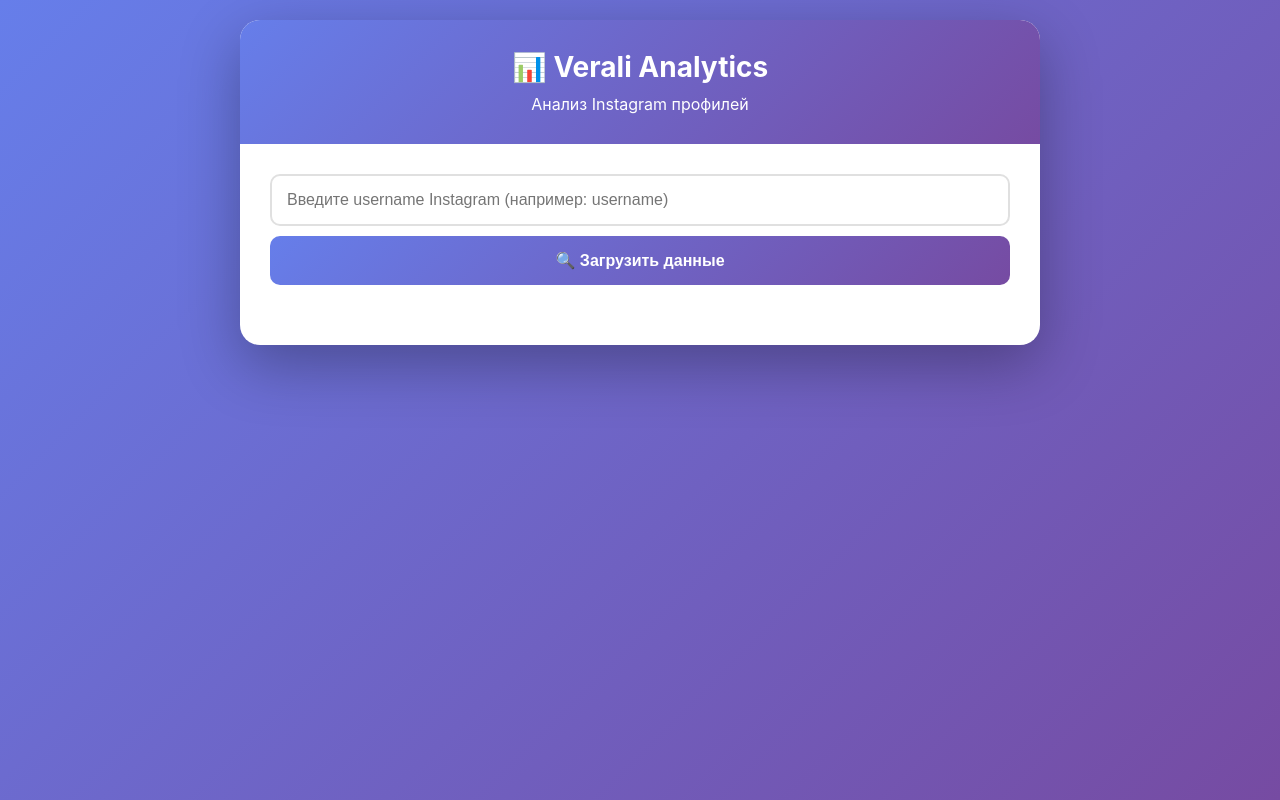
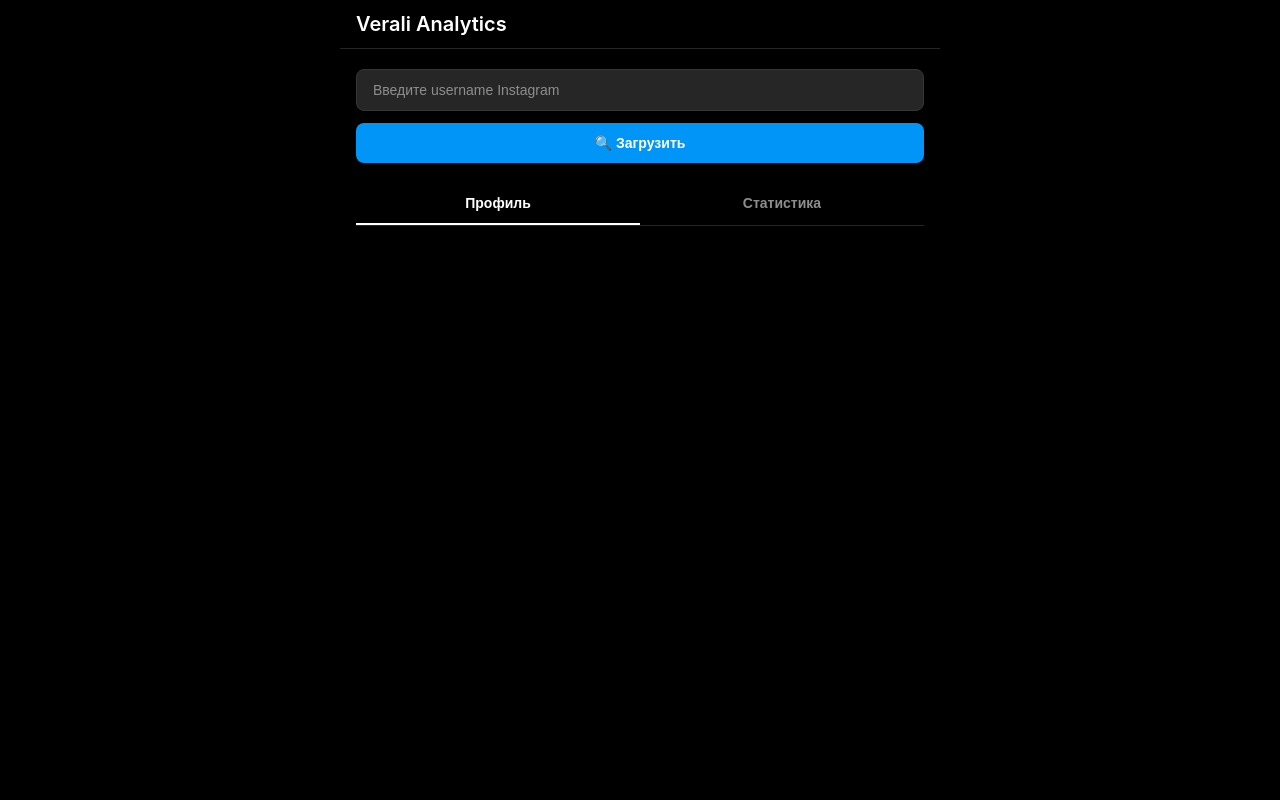
Before and after one commit to mag8888/VeraliA, a FastAPI app: page /miniapp in a window 1280 px wide. Run offline with FastAPI, Linux system fonts and the light colour scheme; parts of the project's set-up code (start-up, migrations or seed data) failed here and were passed over.

Commit message:
Обновлено мини-приложение в стиле Instagram и добавлены кнопки для загрузки главной страницы и статистики

```diff
--- a/client-server/app.py
+++ b/client-server/app.py
@@ -112,11 +112,21 @@ async def analyze_instagram_callback(update: Update, context: ContextTypes.DEFAU
     query = update.callback_query
     await query.answer()
 
+    keyboard = [
+        [
+            InlineKeyboardButton("📱 Главная страница", callback_data="upload_main_page"),
+            InlineKeyboardButton("📊 Статистика", callback_data="upload_stats")
+        ],
+        [InlineKeyboardButton("❌ Отмена", callback_data="cancel_upload")]
+    ]
+    reply_markup = InlineKeyboardMarkup(keyboard)
+
     await query.edit_message_text(
-        "📸 Для анализа Instagram профиля:\n\n"
-        "1. Отправьте username пользователя (например: @username или username)\n"
-        "2. Отправьте скриншот статистики профиля\n\n"
-        "Сейчас покажу примеры скриншотов..."
+        "📸 Выберите тип скриншота для загрузки:\n\n"
+        "• 📱 Главная страница - скриншот профиля с основной информацией\n"
+        "• 📊 Статистика - скриншот профессиональной панели\n\n"
+        "Сначала отправьте username пользователя, затем выберите тип скриншота.",
+        reply_markup=reply_markup
     )
 
     # Отправляем примеры скриншотов
@@ -210,13 +220,91 @@ async def handle_message(update: Update, context: ContextTypes.DEFAULT_TYPE):
     )
 
 
+async def upload_main_page_callback(update: Update, context: ContextTypes.DEFAULT_TYPE):
+    """Обработчик кнопки загрузки главной страницы"""
+    query = update.callback_query
+    await query.answer()
+
+    username = context.user_data.get('username')
+    if not username:
+        await query.edit_message_text(
+            "❌ Сначала отправьте username пользователя Instagram."
+        )
+        return
+
+    context.user_data['screenshot_type'] = 'main_page'
+
+    await query.edit_message_text(
+        f"📱 Загрузка главной страницы для: {username}\n\n"
+        "Отправьте скриншот главной страницы профиля Instagram.\n"
+        "Скриншот должен содержать:\n"
+        "• Аватар профиля\n"
+        "• Количество публикаций, подписчиков, подписок\n"
+        "• Биографию"
+    )
+
+
+async def upload_stats_callback(update: Update, context: ContextTypes.DEFAULT_TYPE):
+    """Обработчик кнопки загрузки статистики"""
+    query = update.callback_query
+    await query.answer()
+
+    username = context.user_data.get('username')
+    if not username:
+        await query.edit_message_text(
+            "❌ Сначала отправьте username пользователя Instagram."
+        )
+        return
+
+    context.user_data['screenshot_type'] = 'stats'
+
+    await query.edit_message_text(
+        f"📊 Загрузка статистики для: {username}\n\n"
+        "Отправьте скриншот профессиональной панели Instagram.\n"
+        "Скриншот должен содержать:\n"
+        "• Просмотры профиля\n"
+        "• Взаимодействия\n"
+        "• Новые подписчики\n"
+        "• Детальную статистику"
+    )
+
+
+async def cancel_upload_callback(update: Update, context: ContextTypes.DEFAULT_TYPE):
+    """Обработчик кнопки отмены"""
+    query = update.callback_query
+    await query.answer()
+
+    context.user_data['username'] = None
+    context.user_data['screenshot_type'] = None
+
+    await query.edit_message_text(
+        "❌ Загрузка отменена.\n\n"
+        "Используйте /start для начала работы."
+    )
+
+
 async def handle_photo(update: Update, context: ContextTypes.DEFAULT_TYPE):
     """Обработчик фотографий (скриншотов)"""
     username = context.user_data.get('username')
+    screenshot_type = context.user_data.get('screenshot_type')
 
     if not username:
         await update.message.reply_text(
             "❌ Сначала отправьте username пользователя Instagram."
+        )
+        return
+
+    if not screenshot_type:
+        keyboard = [
+            [
+                InlineKeyboardButton("📱 Главная страница", callback_data="upload_main_page"),
+                InlineKeyboardButton("📊 Статистика", callback_data="upload_stats")
+            ]
+        ]
+        reply_markup = InlineKeyboardMarkup(keyboard)
+        await update.message.reply_text(
+            "❌ Выберите тип скриншота перед отправкой:",
+            reply_markup=reply_markup
         )
         return
 
@@ -273,11 +361,14 @@ async def handle_photo(update: Update, context: ContextTypes.DEFAULT_TYPE):
                 ) as response:
                     if response.status == 200:
                         result = await response.json()
+                        screenshot_type_name = "главной страницы" if screenshot_type == 'main_page' else "статистики"
                         await update.message.reply_text(
-                            f"✅ Анализ завершен!\n\n"
+                            f"✅ Скриншот {screenshot_type_name} загружен!\n\n"
                             f"📊 Данные сохранены для пользователя: {username}\n\n"
                             "Откройте мини-приложение для просмотра статистики."
                         )
+                        # Сброс типа скриншота после успешной загрузки
+                        context.user_data['screenshot_type'] = None
                     else:
                         error_text = await response.text()
                         await update.message.reply_text(
@@ -293,6 +384,9 @@ async def handle_photo(update: Update, context: ContextTypes.DEFAULT_TYPE):
 # Регистрация обработчиков
 telegram_app.add_handler(CommandHandler("start", start_command))
 telegram_app.add_handler(CallbackQueryHandler(analyze_instagram_callback, pattern="^analyze_instagram$"))
+telegram_app.add_handler(CallbackQueryHandler(upload_main_page_callback, pattern="^upload_main_page$"))
+telegram_app.add_handler(CallbackQueryHandler(upload_stats_callback, pattern="^upload_stats$"))
+telegram_app.add_handler(CallbackQueryHandler(cancel_upload_callback, pattern="^cancel_upload$"))
 telegram_app.add_handler(MessageHandler(filters.TEXT & ~filters.COMMAND, handle_message))
 telegram_app.add_handler(MessageHandler(filters.PHOTO, handle_photo))
 
--- a/client-server/templates/miniapp.html
+++ b/client-server/templates/miniapp.html
@@ -13,160 +13,295 @@
 
         body {
             font-family: -apple-system, BlinkMacSystemFont, 'Segoe UI', Roboto, Oxygen, Ubuntu, Cantarell, sans-serif;
-            background: linear-gradient(135deg, #667eea 0%, #764ba2 100%);
+            background: #000000;
+            color: #ffffff;
             min-height: 100vh;
-            padding: 20px;
+            padding: 0;
         }
 
         .container {
-            max-width: 800px;
+            max-width: 600px;
             margin: 0 auto;
-            background: white;
-            border-radius: 20px;
-            box-shadow: 0 20px 60px rgba(0,0,0,0.3);
-            overflow: hidden;
+            background: #000000;
         }
 
         .header {
-            background: linear-gradient(135deg, #667eea 0%, #764ba2 100%);
-            color: white;
-            padding: 30px;
+            background: #000000;
+            border-bottom: 1px solid #262626;
+            padding: 12px 16px;
+            display: flex;
+            align-items: center;
+            justify-content: space-between;
+            position: sticky;
+            top: 0;
+            z-index: 100;
+        }
+
+        .header h1 {
+            font-size: 20px;
+            font-weight: 600;
+            color: #ffffff;
+        }
+
+        .profile-section {
+            padding: 20px 16px;
+            border-bottom: 1px solid #262626;
+        }
+
+        .profile-header {
+            display: flex;
+            align-items: center;
+            gap: 20px;
+            margin-bottom: 20px;
+        }
+
+        .profile-avatar {
+            width: 86px;
+            height: 86px;
+            border-radius: 50%;
+            border: 2px solid #262626;
+            background: linear-gradient(45deg, #f09433 0%, #e6683c 25%, #dc2743 50%, #cc2366 75%, #bc1888 100%);
+            display: flex;
+            align-items: center;
+            justify-content: center;
+            font-size: 40px;
+        }
+
+        .profile-info {
+            flex: 1;
+        }
+
+        .profile-username {
+            font-size: 20px;
+            font-weight: 400;
+            margin-bottom: 8px;
+        }
+
+        .profile-stats {
+            display: flex;
+            gap: 20px;
+            margin-top: 12px;
+        }
+
+        .stat-item {
             text-align: center;
         }
 
-        .header h1 {
-            font-size: 28px;
-            margin-bottom: 10px;
+        .stat-value {
+            font-size: 16px;
+            font-weight: 600;
+            display: block;
         }
 
-        .content {
-            padding: 30px;
+        .stat-label {
+            font-size: 14px;
+            color: #a8a8a8;
+        }
+
+        .bio-section {
+            margin-top: 12px;
+            font-size: 14px;
+            line-height: 1.5;
+            color: #ffffff;
+        }
+
+        .content-section {
+            padding: 20px 16px;
         }
 
         .search-box {
-            margin-bottom: 30px;
+            margin-bottom: 20px;
         }
 
         .search-box input {
             width: 100%;
-            padding: 15px;
-            border: 2px solid #e0e0e0;
-            border-radius: 10px;
-            font-size: 16px;
-            transition: border-color 0.3s;
+            padding: 12px 16px;
+            background: #262626;
+            border: 1px solid #363636;
+            border-radius: 8px;
+            color: #ffffff;
+            font-size: 14px;
+            transition: border-color 0.2s;
+        }
+
+        .search-box input::placeholder {
+            color: #8e8e8e;
         }
 
         .search-box input:focus {
             outline: none;
-            border-color: #667eea;
+            border-color: #a8a8a8;
         }
 
-        .search-box button {
-            width: 100%;
-            margin-top: 10px;
-            padding: 15px;
-            background: linear-gradient(135deg, #667eea 0%, #764ba2 100%);
-            color: white;
-            border: none;
-            border-radius: 10px;
-            font-size: 16px;
-            font-weight: bold;
-            cursor: pointer;
-            transition: transform 0.2s;
+        .button-group {
+            display: flex;
+            gap: 8px;
+            margin-top: 12px;
         }
 
-        .search-box button:hover {
-            transform: scale(1.02);
+        .btn {
+            flex: 1;
+            padding: 12px;
+            background: #0095f6;
+            color: #ffffff;
+            border: none;
+            border-radius: 8px;
+            font-size: 14px;
+            font-weight: 600;
+            cursor: pointer;
+            transition: background 0.2s;
+        }
+
+        .btn:hover {
+            background: #1877f2;
+        }
+
+        .btn-secondary {
+            background: #262626;
+        }
+
+        .btn-secondary:hover {
+            background: #363636;
         }
 
         .stats-grid {
             display: grid;
-            grid-template-columns: repeat(auto-fit, minmax(150px, 1fr));
-            gap: 20px;
-            margin-top: 30px;
+            grid-template-columns: repeat(2, 1fr);
+            gap: 12px;
+            margin-top: 20px;
         }
 
         .stat-card {
-            background: linear-gradient(135deg, #f5f7fa 0%, #c3cfe2 100%);
-            padding: 20px;
-            border-radius: 15px;
+            background: #1a1a1a;
+            border: 1px solid #262626;
+            border-radius: 8px;
+            padding: 16px;
             text-align: center;
-            transition: transform 0.2s;
-        }
-
-        .stat-card:hover {
-            transform: translateY(-5px);
         }
 
         .stat-value {
-            font-size: 32px;
-            font-weight: bold;
-            color: #667eea;
-            margin-bottom: 5px;
+            font-size: 24px;
+            font-weight: 600;
+            color: #ffffff;
+            margin-bottom: 4px;
         }
 
         .stat-label {
-            font-size: 14px;
-            color: #666;
+            font-size: 12px;
+            color: #a8a8a8;
             text-transform: uppercase;
+            letter-spacing: 0.5px;
         }
 
-        .user-info {
-            background: #f8f9fa;
-            padding: 20px;
-            border-radius: 15px;
-            margin-top: 20px;
-        }
-
-        .user-info h3 {
-            color: #333;
-            margin-bottom: 15px;
-        }
-
-        .user-info p {
-            color: #666;
-            margin: 5px 0;
+        .engagement-rate {
+            background: linear-gradient(45deg, #f09433 0%, #e6683c 25%, #dc2743 50%, #cc2366 75%, #bc1888 100%);
+            -webkit-background-clip: text;
+            -webkit-text-fill-color: transparent;
+            background-clip: text;
         }
 
         .loading {
             text-align: center;
-            padding: 40px;
-            color: #666;
+            padding: 60px 20px;
+            color: #a8a8a8;
+        }
+
+        .loading::after {
+            content: '...';
+            animation: dots 1.5s steps(4, end) infinite;
+        }
+
+        @keyframes dots {
+            0%, 20% { content: '.'; }
+            40% { content: '..'; }
+            60%, 100% { content: '...'; }
         }
 
         .error {
-            background: #fee;
-            color: #c33;
-            padding: 15px;
-            border-radius: 10px;
+            background: #262626;
+            border: 1px solid #ed4956;
+            color: #ed4956;
+            padding: 16px;
+            border-radius: 8px;
             margin-top: 20px;
+            text-align: center;
         }
 
         .empty-state {
             text-align: center;
             padding: 60px 20px;
-            color: #999;
+            color: #8e8e8e;
         }
 
-        .empty-state svg {
-            width: 100px;
-            height: 100px;
+        .empty-state-icon {
+            font-size: 64px;
+            margin-bottom: 16px;
+            opacity: 0.5;
+        }
+
+        .empty-state h3 {
+            font-size: 18px;
+            font-weight: 600;
+            margin-bottom: 8px;
+            color: #ffffff;
+        }
+
+        .empty-state p {
+            font-size: 14px;
+            color: #a8a8a8;
+        }
+
+        .tabs {
+            display: flex;
+            border-bottom: 1px solid #262626;
             margin-bottom: 20px;
-            opacity: 0.5;
+        }
+
+        .tab {
+            flex: 1;
+            padding: 12px;
+            text-align: center;
+            background: none;
+            border: none;
+            color: #8e8e8e;
+            font-size: 14px;
+            font-weight: 600;
+            cursor: pointer;
+            border-bottom: 2px solid transparent;
+            transition: all 0.2s;
+        }
+
+        .tab.active {
+            color: #ffffff;
+            border-bottom-color: #ffffff;
+        }
+
+        .tab-content {
+            display: none;
+        }
+
+        .tab-content.active {
+            display: block;
         }
     </style>
 </head>
 <body>
     <div class="container">
         <div class="header">
-            <h1>📊 Verali Analytics</h1>
-            <p>Анализ Instagram профилей</p>
+            <h1>Verali Analytics</h1>
         </div>
 
-        <div class="content">
+        <div class="content-section">
             <div class="search-box">
-                <input type="text" id="usernameInput" placeholder="Введите username Instagram (например: username)" />
-                <button onclick="loadUserData()">🔍 Загрузить данные</button>
+                <input type="text" id="usernameInput" placeholder="Введите username Instagram" />
+                <div class="button-group">
+                    <button class="btn" onclick="loadUserData()">🔍 Загрузить</button>
+                </div>
+            </div>
+
+            <div class="tabs">
+                <button class="tab active" onclick="switchTab('profile')">Профиль</button>
+                <button class="tab" onclick="switchTab('stats')">Статистика</button>
             </div>
 
             <div id="results"></div>
@@ -179,9 +314,23 @@
             const tg = window.Telegram.WebApp;
             tg.ready();
             tg.expand();
+            tg.setHeaderColor('#000000');
+            tg.setBackgroundColor('#000000');
         }
 
-        async function loadUserData() {
+        function switchTab(tabName) {
+            document.querySelectorAll('.tab').forEach(tab => tab.classList.remove('active'));
+            document.querySelectorAll('.tab-content').forEach(content => content.classList.remove('active'));
+
+            event.target.classList.add('active');
+
+            const username = document.getElementById('usernameInput').value.trim();
+            if (username) {
+                loadUserData(tabName);
+            }
+        }
+
+        async function loadUserData(tab = 'profile') {
             const username = document.getElementById('usernameInput').value.trim();
             const resultsDiv = document.getElementById('results');
 
@@ -190,7 +339,7 @@
                 return;
             }
 
-            resultsDiv.innerHTML = '<div class="loading">⏳ Загрузка данных...</div>';
+            resultsDiv.innerHTML = '<div class="loading">Загрузка данных</div>';
 
             try {
                 const response = await fetch(`/api/data/${username}`);
@@ -198,13 +347,9 @@
                 if (response.status === 404) {
                     resultsDiv.innerHTML = `
                         <div class="empty-state">
-                            <svg viewBox="0 0 24 24" fill="none" stroke="currentColor">
-                                <circle cx="12" cy="12" r="10"/>
-                                <line x1="12" y1="8" x2="12" y2="12"/>
-                                <line x1="12" y1="16" x2="12.01" y2="16"/>
-                            </svg>
+                            <div class="empty-state-icon">📭</div>
                             <h3>Данные не найдены</h3>
-                            <p>Пользователь ${username} еще не был проанализирован</p>
+                            <p>Пользователь <strong>${username}</strong> еще не был проанализирован</p>
                         </div>
                     `;
                     return;
@@ -215,56 +360,90 @@
                 }
 
                 const data = await response.json();
-                displayUserData(data);
+                displayUserData(data, tab);
 
             } catch (error) {
                 resultsDiv.innerHTML = `<div class="error">❌ Ошибка: ${error.message}</div>`;
             }
         }
 
-        function displayUserData(data) {
+        function displayUserData(data, tab) {
             const resultsDiv = document.getElementById('results');
 
-            const html = `
-                <div class="user-info">
-                    <h3>👤 ${data.username}</h3>
-                    <p><strong>Дата анализа:</strong> ${new Date(data.analyzed_at).toLocaleString('ru-RU')}</p>
+            if (tab === 'profile') {
+                resultsDiv.innerHTML = `
+                    <div class="profile-section">
+                        <div class="profile-header">
+                            <div class="profile-avatar">📷</div>
+                            <div class="profile-info">
+                                <div class="profile-username">${data.username}</div>
+                                <div class="profile-stats">
+                                    <div class="stat-item">
+                                        <span class="stat-value">${formatNumber(data.posts_count || 0)}</span>
+                                        <span class="stat-label">публикаций</span>
                                     </div>
-
+                                    <div class="stat-item">
+                                        <span class="stat-value">${formatNumber(data.followers || 0)}</span>
+                                        <span class="stat-label">подписчиков</span>
+                                    </div>
+                                    <div class="stat-item">
+                                        <span class="stat-value">${formatNumber(data.following || 0)}</span>
+                                        <span class="stat-label">подписок</span>
+                                    </div>
+                                </div>
+                            </div>
+                        </div>
+                        ${data.bio ? `
+                            <div class="bio-section">
+                                ${data.bio}
+                            </div>
+                        ` : ''}
+                    </div>
+                `;
+            } else {
+                resultsDiv.innerHTML = `
                     <div class="stats-grid">
                         <div class="stat-card">
-                        <div class="stat-value">${data.followers || 0}</div>
+                            <div class="stat-value">${formatNumber(data.followers || 0)}</div>
                             <div class="stat-label">Подписчики</div>
                         </div>
                         <div class="stat-card">
-                        <div class="stat-value">${data.following || 0}</div>
+                            <div class="stat-value">${formatNumber(data.following || 0)}</div>
                             <div class="stat-label">Подписки</div>
                         </div>
                         <div class="stat-card">
-                        <div class="stat-value">${data.posts_count || 0}</div>
+                            <div class="stat-value">${formatNumber(data.posts_count || 0)}</div>
                             <div class="stat-label">Публикации</div>
                         </div>
                         <div class="stat-card">
-                        <div class="stat-value">${data.engagement_rate ? (data.engagement_rate * 100).toFixed(1) + '%' : 'N/A'}</div>
-                        <div class="stat-label">Engagement</div>
+                            <div class="stat-value engagement-rate">${data.engagement_rate ? (data.engagement_rate * 100).toFixed(1) + '%' : 'N/A'}</div>
+                            <div class="stat-label">Engagement Rate</div>
                         </div>
                     </div>
-
-                ${data.bio ? `
-                    <div class="user-info" style="margin-top: 20px;">
-                        <h3>📝 Биография</h3>
-                        <p>${data.bio}</p>
+                    ${data.analyzed_at ? `
+                        <div style="text-align: center; margin-top: 20px; color: #8e8e8e; font-size: 12px;">
+                            Обновлено: ${new Date(data.analyzed_at).toLocaleString('ru-RU')}
                         </div>
                     ` : ''}
                 `;
+            }
+        }
 
-            resultsDiv.innerHTML = html;
+        function formatNumber(num) {
+            if (num >= 1000000) {
+                return (num / 1000000).toFixed(1) + 'M';
+            } else if (num >= 1000) {
+                return (num / 1000).toFixed(1) + 'K';
+            }
+            return num.toString();
         }
 
         // Автозагрузка при Enter
         document.getElementById('usernameInput').addEventListener('keypress', function(e) {
             if (e.key === 'Enter') {
-                loadUserData();
+                const activeTab = document.querySelector('.tab.active');
+                const tabName = activeTab.textContent === 'Профиль' ? 'profile' : 'stats';
+                loadUserData(tabName);
             }
         });
     </script>
--- a/parsing-server/app.py
+++ b/parsing-server/app.py
@@ -60,6 +60,7 @@ async def health_check():
 async def analyze_instagram(
     username: str = Form(...),
     screenshot: UploadFile = File(...),
+    screenshot_type: str = Form(None),  # Тип скриншота: main_page или stats
     db: Session = Depends(get_db)
 ):
     """
@@ -74,7 +75,8 @@ async def analyze_instagram(
     """
     try:
         # Сохраняем загруженный файл
-        file_path = os.path.join(UPLOAD_DIR, f"{username}_{datetime.now().strftime('%Y%m%d_%H%M%S')}.jpg")
+        screenshot_type_suffix = f"_{screenshot_type}" if screenshot_type else ""
+        file_path = os.path.join(UPLOAD_DIR, f"{username}{screenshot_type_suffix}_{datetime.now().strftime('%Y%m%d_%H%M%S')}.jpg")
 
         async with aiofiles.open(file_path, 'wb') as f:
             content = await screenshot.read()
```
Lines whose indentation alone changed are shown as unchanged.
